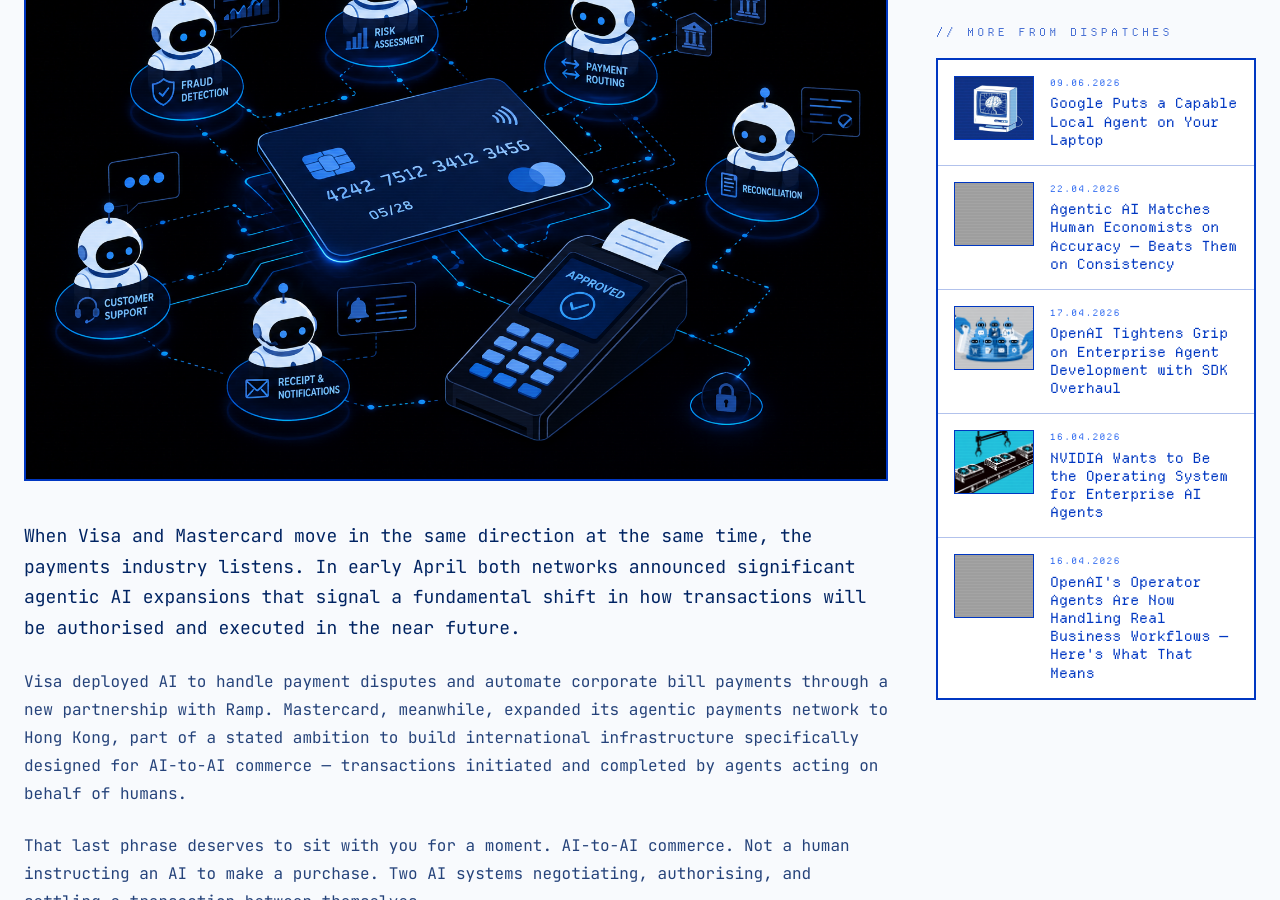
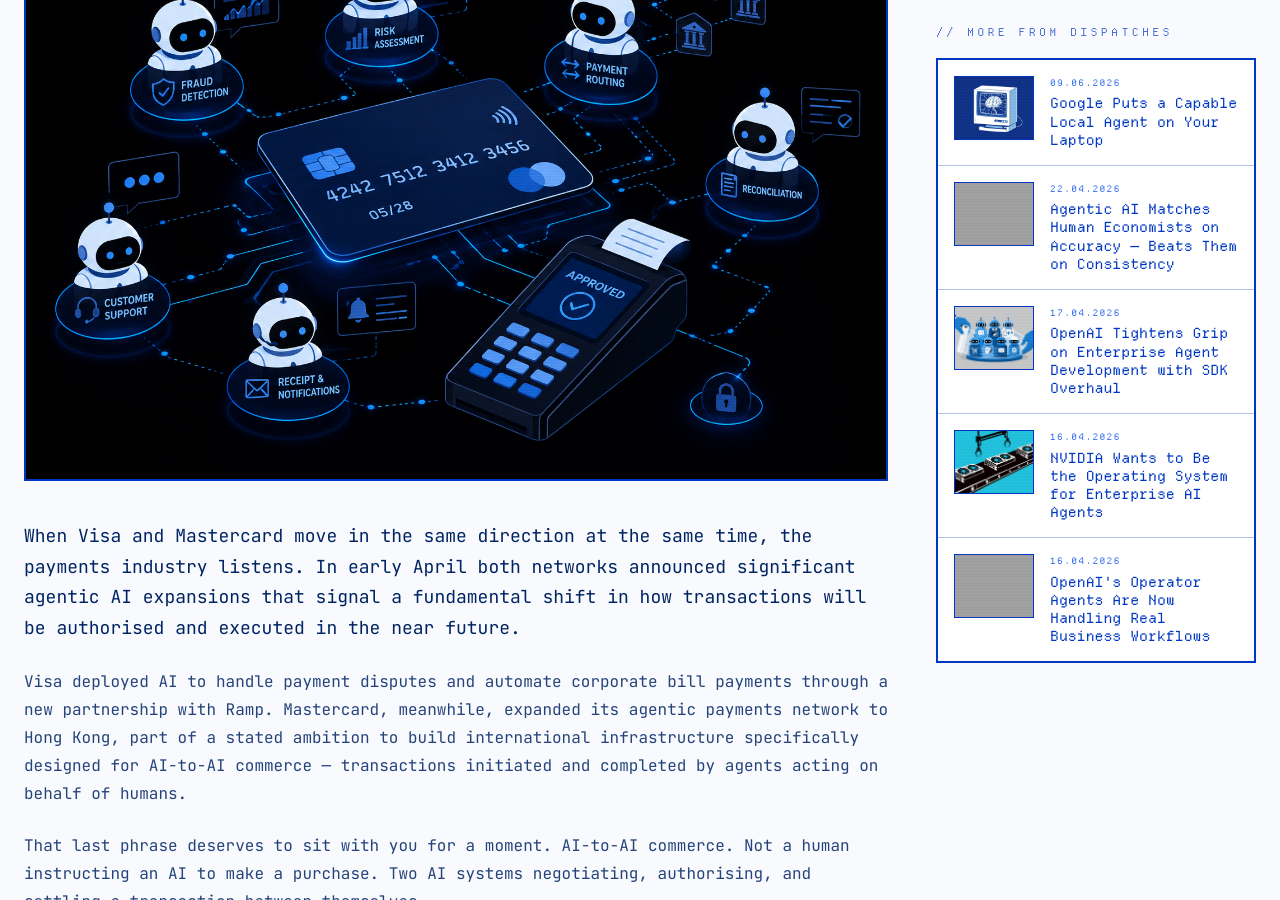
Before and after one commit to christbt79/agentic-times, a Jekyll site: the page built from _posts/2026-04-16-visa-and-mastercard-are-building-the-rails-for-agentic-commerce.md, in a window 1280 px wide and 900 px high, scrolled down 856 px. Built offline with Jekyll 4.4.1, drawn with Linux system fonts in a browser that asks for light colours; grey boxes are pictures that could not be loaded.

Commit message:
Update Dispatches “2026-04-16-openai-s-operator-agents-are-now-handling-real-business-workflows-—-here-s-what-that-means”

```diff
--- a/_posts/2026-04-16-openai-s-operator-agents-are-now-handling-real-business-workflows-—-here-s-what-that-means.md
+++ b/_posts/2026-04-16-openai-s-operator-agents-are-now-handling-real-business-workflows-—-here-s-what-that-means.md
@@ -1,5 +1,5 @@
 ---
-title: OpenAI's Operator Agents Are Now Handling Real Business Workflows — Here's What That Means
+title: OpenAI's Operator Agents Are Now Handling Real Business Workflows
 category: Dispatches
 deck: The shift from AI assistant to AI employee is no longer theoretical. Operator-class agents are being deployed inside enterprises today, and the implications for how businesses are structured are only beginning to be understood.
 author: The Agentic Times
```
